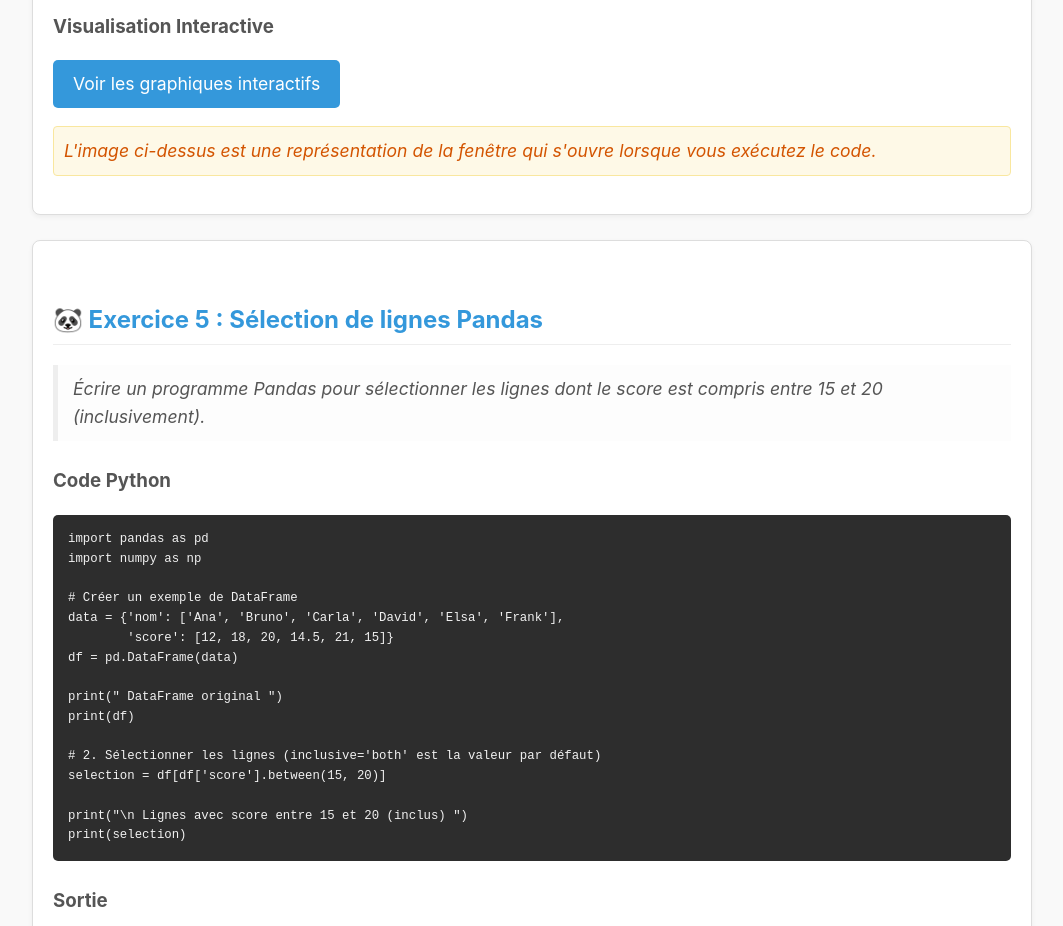
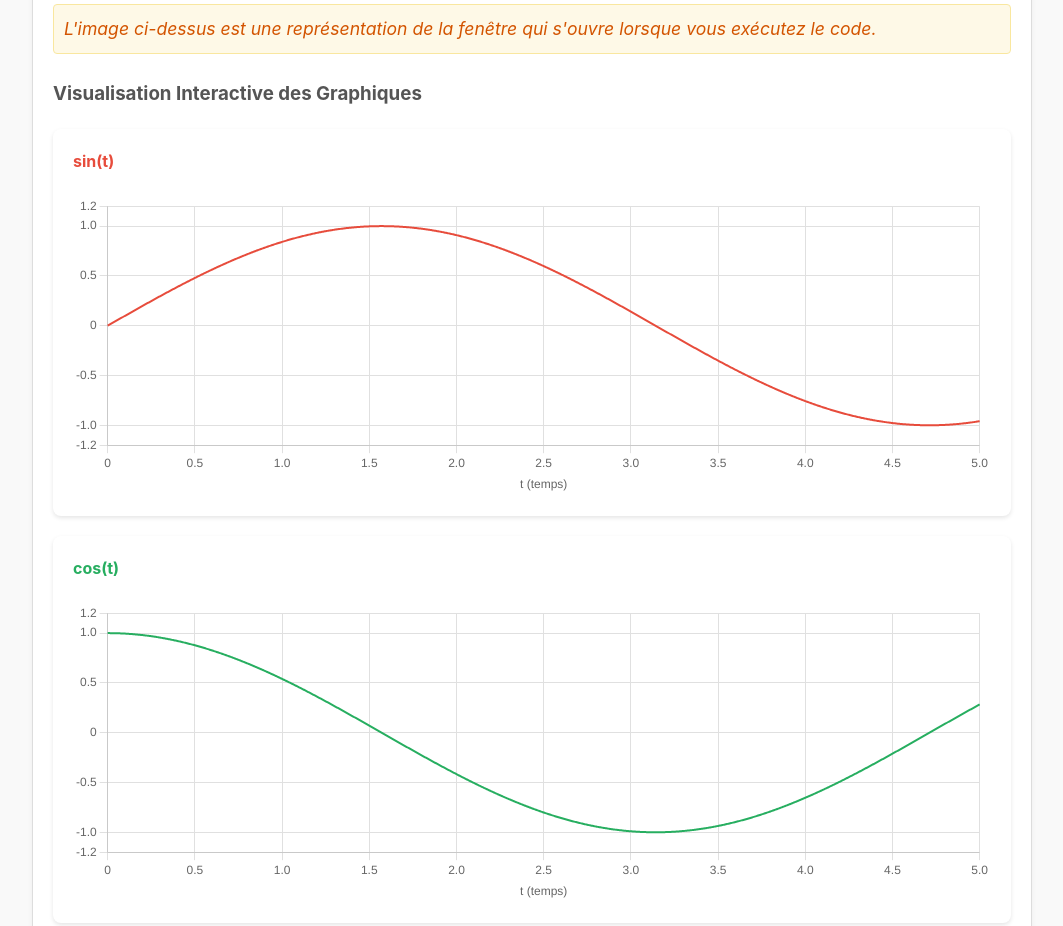
Before and after one commit to dahaneahmed4/Tp2-Programation-avancee-en-python, a plain HTML site: page index.html in a window 1280 px wide. Shown: the part 4120-5046 px from the top of the page, without its empty margins (108-1171 px from the left). Drawn offline with nearby package versions, Linux system fonts and the light colour scheme.

Commit message:
Update index.html

```diff
--- a/index.html
+++ b/index.html
@@ -234,13 +234,24 @@ tracer_fonctions()</code></pre>
 
         <h3>Sortie</h3>
         <p>L'exécution de ce code Python ouvrira une nouvelle fenêtre affichant les trois graphiques suivants, empilés verticalement :</p>
-        <h3>Visualisation Interactive</h3>
-<p>
-    <a href="[LIEN_VERS_ARTIFACT]" target="_blank" style="display: inline-block; background-color: #3498db; color: white; padding: 10px 20px; text-decoration: none; border-radius: 5px;">
-        Voir les graphiques interactifs
-    </a>
-</p>
+
+
         <p class="note">L'image ci-dessus est une représentation de la fenêtre qui s'ouvre lorsque vous exécutez le code.</p>
+        <h3>Visualisation Interactive des Graphiques</h3>
+
+<div style="background: white; padding: 20px; margin: 20px 0; border-radius: 8px; box-shadow: 0 2px 4px rgba(0,0,0,0.1);">
+    <h4 style="color: #e74c3c; margin-top: 0;">sin(t)</h4>
+    <canvas id="sinChart" style="max-height: 300px;"></canvas>
+</div>
+
+<div style="background: white; padding: 20px; margin: 20px 0; border-radius: 8px; box-shadow: 0 2px 4px rgba(0,0,0,0.1);">
+    <h4 style="color: #27ae60; margin-top: 0;">cos(t)</h4>
+    <canvas id="cosChart" style="max-height: 300px;"></canvas>
+</div>
+
+<div style="background: white; padding: 20px; margin: 20px 0; border-radius: 8px; box-shadow: 0 2px 4px rgba(0,0,0,0.1);">
+    <h4 style="color: #3498db; margin-top: 0;">exp(-t)</h4>
+    <canvas id="expChart" style="max-height: 300px;"></canvas>
     </div>
 
     <div class="exercise">
@@ -556,5 +567,100 @@ Fichier 'etudiants_complets.xlsx' sauvegardé.
         <span class="text-blue-800 font-bold">Dahane Ahmed Lamine</span>
     </p>
 </footer>
+        <script src="https://cdnjs.cloudflare.com/ajax/libs/Chart.js/3.9.1/chart.min.js"></script>
+        <script>
+    // Générer les données
+    const generateData = (func, steps = 500, max = 5) => {
+        const data = [];
+        for (let i = 0; i <= steps; i++) {
+            const t = (i / steps) * max;
+            data.push({ x: t, y: func(t) });
+        }
+        return data;
+    };
+            // Configuration commune
+    const commonOptions = {
+        responsive: true,
+        maintainAspectRatio: true,
+        plugins: {
+            legend: { display: false },
+            tooltip: {
+                callbacks: {
+                    label: (context) => `y = ${context.parsed.y.toFixed(4)}`
+                }
+            }
+        },
+        scales: {
+            x: {
+                type: 'linear',
+                title: { display: true, text: 't (temps)' },
+                grid: { color: '#e0e0e0' }
+            },
+            y: {
+                grid: { color: '#e0e0e0' }
+            }
+        }
+    };
+            // Graphique sin(t)
+    new Chart(document.getElementById('sinChart'), {
+        type: 'line',
+        data: {
+            datasets: [{
+                data: generateData(Math.sin),
+                borderColor: '#e74c3c',
+                borderWidth: 2,
+                pointRadius: 0,
+                tension: 0.4
+            }]
+        },
+        options: {
+            ...commonOptions,
+            scales: {
+                ...commonOptions.scales,
+                y: { ...commonOptions.scales.y, min: -1.2, max: 1.2 }
+            }
+        }
+    });
+            // Graphique cos(t)
+    new Chart(document.getElementById('cosChart'), {
+        type: 'line',
+        data: {
+            datasets: [{
+                data: generateData(Math.cos),
+                borderColor: '#27ae60',
+                borderWidth: 2,
+                pointRadius: 0,
+                tension: 0.4
+            }]
+        },
+        options: {
+            ...commonOptions,
+            scales: {
+                ...commonOptions.scales,
+                y: { ...commonOptions.scales.y, min: -1.2, max: 1.2 }
+            }
+        }
+    });
+            // Graphique exp(-t)
+    new Chart(document.getElementById('expChart'), {
+        type: 'line',
+        data: {
+            datasets: [{
+                data: generateData(t => Math.exp(-t)),
+                borderColor: '#3498db',
+                borderWidth: 2,
+                pointRadius: 0,
+                tension: 0.4
+            }]
+        },
+        options: {
+            ...commonOptions,
+            scales: {
+                ...commonOptions.scales,
+                y: { ...commonOptions.scales.y, min: 0, max: 1.1 }
+            }
+        }
+    });
+</script>
 </body>
 </html>
```
